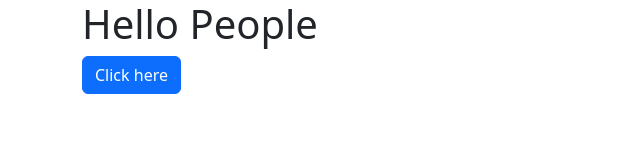
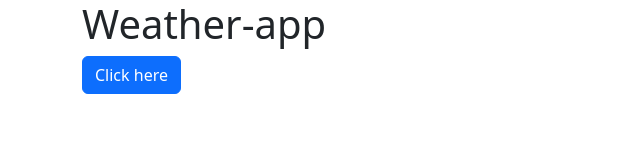
Before and after one commit to AdrianaCividini/Sun-weather-app, a plain HTML site: page src/index.html in a window 1280 px wide. Shown: the whole page, without its empty margins (0-640 px from the left). Drawn offline with nearby package versions, Linux system fonts and the light colour scheme; files that its build step writes are made by us from their sources; files whose address does not match are found by name.

Commit message:
update the html.

```diff
--- a/src/index.html
+++ b/src/index.html
@@ -15,7 +15,7 @@
   </head>
   <body>
     <div class="container">
-      <h1>Hello People</h1>
+      <h1>Weather-app</h1>
       <a href="" class="btn btn-primary">Click here</a>
     </div>
     <script src="src/app.js"></script>
```
